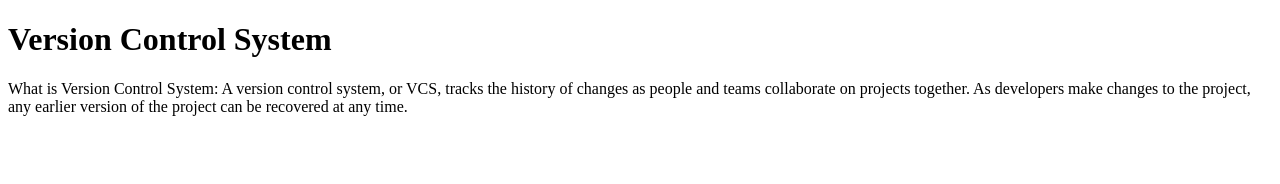
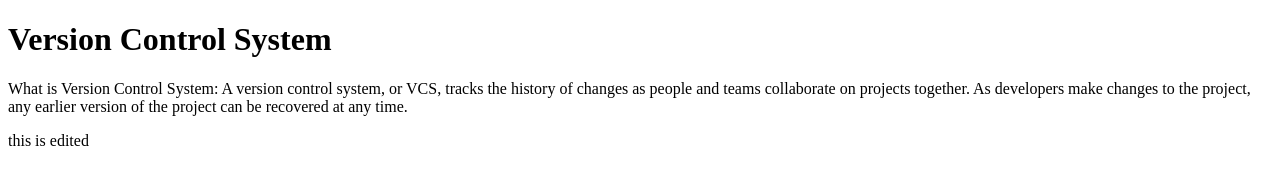
Before and after one commit to St9crt/Example, a plain HTML site: page index.htm in a window 1280 px wide. Drawn offline with Linux system fonts and the light colour scheme.

Commit message:
Updated text to free ranch

```diff
--- a/index.htm
+++ b/index.htm
@@ -6,6 +6,8 @@
 <p>
 What is Version Control System: A version control system, or VCS, tracks the history of changes as people and teams collaborate on projects together. As developers make changes to the project, any earlier version of the project can be recovered at any time.
 </p>
-
+<p>
+this is edited
+</p>
 </body>
 </html>
```
